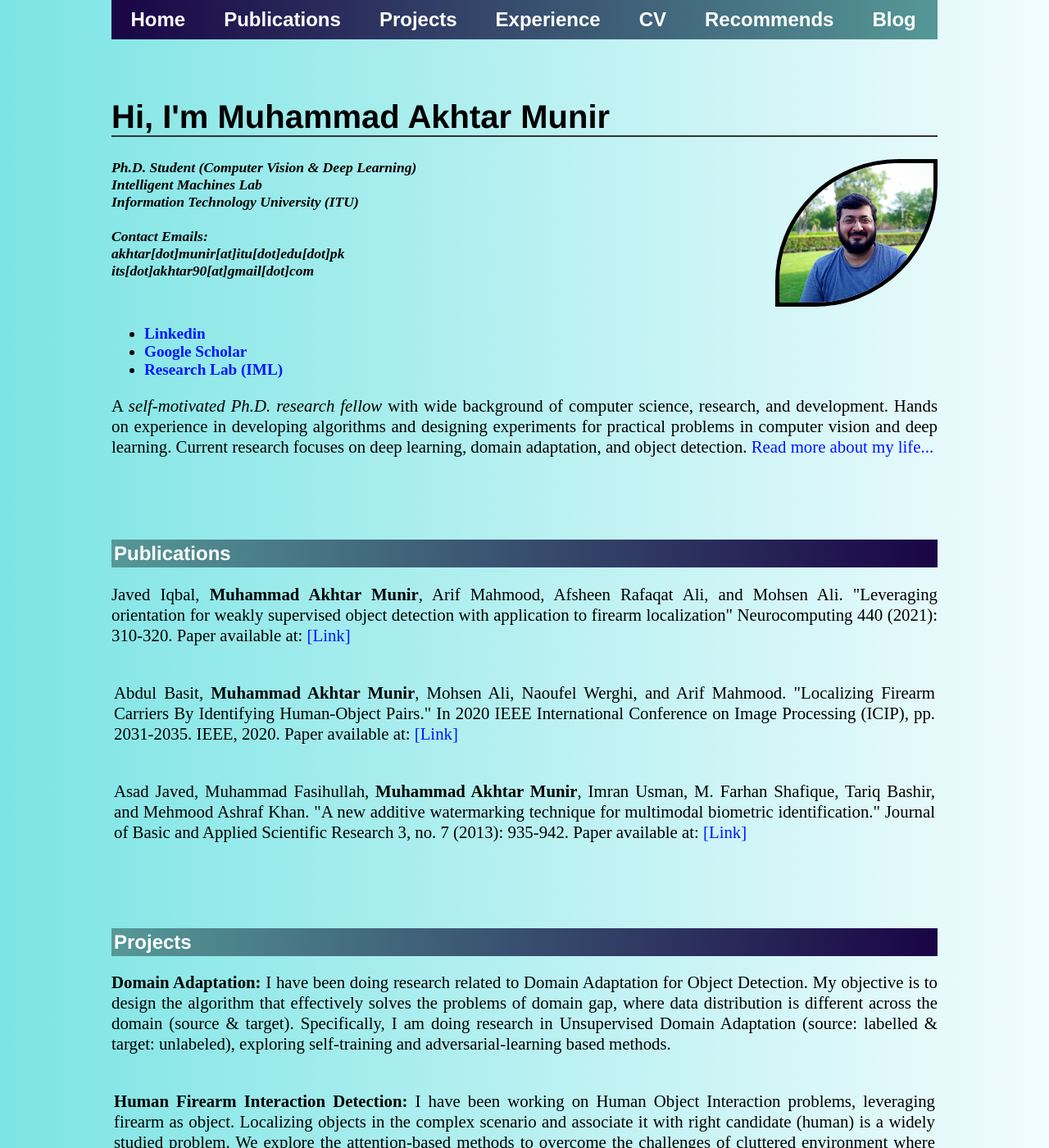
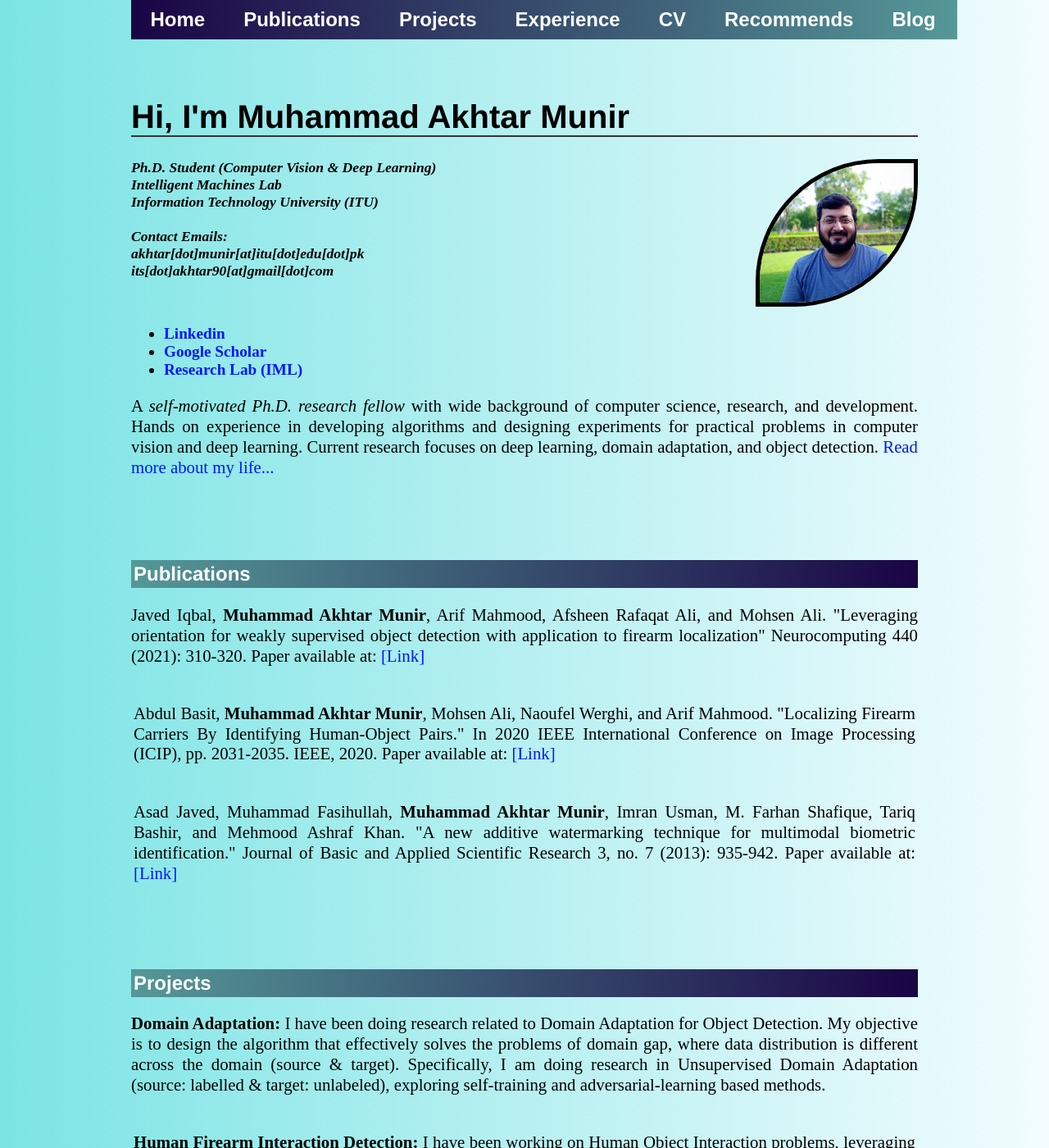
Before and after one commit to akhtarvision/akhtarvision.github.io, a Jekyll site: the page built from index.html, in a window 1280 px wide and 1400 px high. Shown: the whole window at 82% size. Built offline with Jekyll 4.4.1, drawn with Linux system fonts in a browser that asks for light colours.

Commit message:
Update main.css

```diff
--- a/css/main.css
+++ b/css/main.css
@@ -1,6 +1,6 @@
 body {
     margin: 60px auto;
-    width: 63em;
+    width: 75%;
 /*     background-color: #000; */
 /*     background-color: gr; */
 background-image: linear-gradient(to right, #7CE4E4, #f2fcfe);
```
